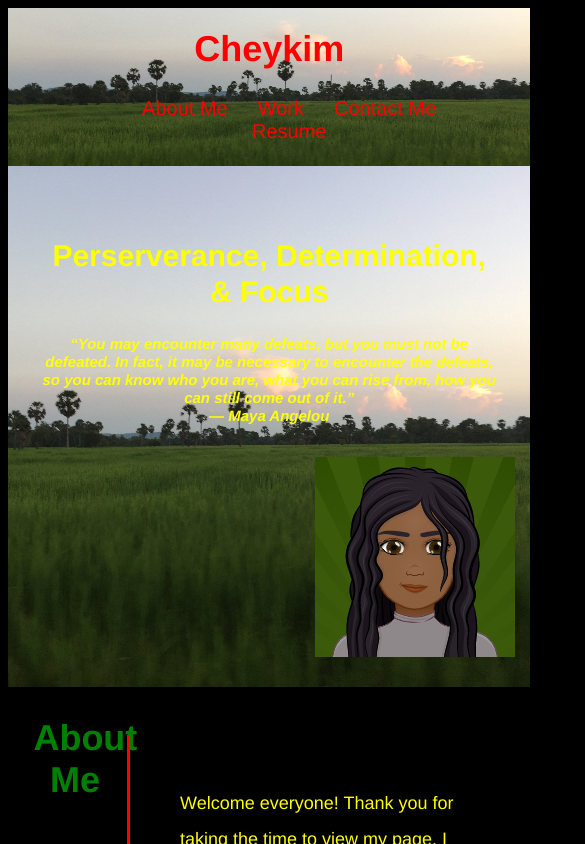
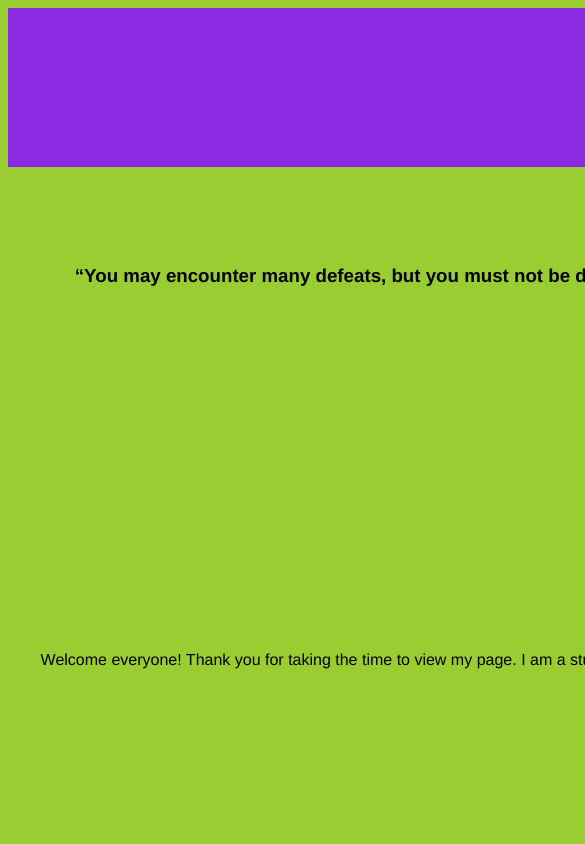
Before and after one commit to kcheykim/fanpage-prework, a plain HTML site: page index.html in a window 390 px wide. Shown: the top 844 px of the page, 585 px wide, since content can reach past the window. Drawn offline with Linux system fonts and the light colour scheme.

Commit message:
pushing fanpage - initial commit

```diff
--- a/assets/css/style.css
+++ b/assets/css/style.css
@@ -4,42 +4,30 @@
 
 body {
     font-family: Helvetica, Arial, Helvetica, sans-serif;
-    background-color: black;
-    color: yellow;
+    background-color: yellowgreen;
+    color: black;
     display: flex;
     flex-wrap: wrap;
+    justify-content: space-between
 }
 
 header {
-    background-color: blue;
+    background-color: blueviolet;
     padding: 20px 35px;
+    width: 100%;
     display: flex;
     flex-wrap: wrap;
     justify-content: space-between;
-    position: sticky;
-    position: -webkit-sticky;
-    top: 0;
-    background-image: url(../images/field.jpg);
-    background-size: cover;
-    background-position: center;
-    background-attachment: fixed;
-    background-position: 80%;
 }
 
 header h1 {
     font-weight: bold;
-    font-size: 36px;
-    color: red;
+    font-size: 52px;
     margin: 0;
 }
 
-header a {
-    text-decoration: none;
-    color: red;
-}
-
 header nav {
-    margin: 7px 0;
+    margin: 10px 5px;
 }
 
 header nav ul {
@@ -52,130 +40,51 @@ header nav ul {
 
 header nav ul li a {
     margin: 10px 15px;
-    font-weight: lighter;
     font-size: 1.55vw;
+    text-decoration: none;
+    color: black;
 }
 
-.hero {
-    background-image: url(../images/field.jpg);
-    background-size: cover;
+#bio h2,
+#album h2,
+#video h2 {
+    font-size: 48px;
+    font-weight: bolder;
+    justify-content: stretch;
+}
+.content {
+    width:100%;
+    padding: 20px;
     display: flex;
-    justify-content: center;
-    flex-wrap: wrap;
-    align-items: flex-start;
-    background-position: 80%;
-    background-attachment: fixed;
+    justify-content: space-between;
 }
 
-.hero-cta {
-    line-height: 1.2;
-    width: 45%;
-    color: yellow;
-    margin: 3.5%;
-    font-size: 18px;
+#bio img,
+#album img,
+#video img {
+    padding: 10px;
+    border: 5px solid navy;
+    margin: 0;
+    max-width: max-content;
 }
 
-.hero-cta h2 {
-    font-size: 30px;
-    font-weight: bold;
-    align-items: left;
-}
-
-.hero-cta h3 {
-    font-size: 15px;
-    font-style: italic;
-    align-items: left;
-}
-
-.picture {
-    text-align: right;
-    width: 25%;
-    flex-wrap: wrap;
-    display: flex;
-    justify-content: right;
-}
-
-.title {
-    display: flex;
-}
-.section-title {
-    font-size: 36px;
-    color: green;
-    padding-bottom: 20px;
-    text-align: center;
-    margin: 0 auto 35px auto;
-    width: 250px;
+#bio p,
+#album p,
+#video p {
+    line-height: 2;
+    font-size: 24px;
+    padding-left: 20px;
 }
 
 
-#about-me, #work, #contact-me, #resume {
-    display: flex;
-}
-
-#about-me p,
-#contact-me p,
-#resume p {
-    line-height: 2;
-    color: yellow;
-    font-size: 18px;
-    text-align: left;
-    padding: 50px;
-    border-left: 3px solid red;
-}
-
-.photo-display {
-    border-left: 3px solid red;
-    padding: 50px;
-}
-.photo{
-    display: inline-block;
-}
-
-.photo img{
-    padding: 20px;
-    width: 300px;
-    height: 225px;
-  }
-
-  .photo-display h4 {
-      text-align: center;
-  }
-
-  .flex-row {
-    display: flex;
-}
-
-.launchApp{
-    transform: transform .3s;
-}
-
-.launchApp:hover {
-    transform: scale(2);
-}
-
 footer {
-    background: green;
+    background: blueviolet;
     width: 100%;
     padding: 40px 35px;
     display: flex;
     justify-content: space-between;
     flex-wrap: wrap;
 }
-
-/* apply style to the left <h2> of the footer */
-footer h4 {
-    color: white;
-    font-size: 30px;
-    margin: 0;
-}
-
-/* apply style to the right <div> of the footer */
-footer div {
-    line-height: 1.5;
-    text-align: right;
-}
-
-
 
 
 /* Media Query */
@@ -211,8 +120,9 @@ footer div {
         width: 100%;
     }
 
-    .section-title {
-        width: 80%;
+    #bio h2, #album h2, #video h2{
+        width: 200px;
+        justify-content: stretch;
     }
 }
 
@@ -221,15 +131,18 @@ footer div {
     section {
         padding: 30px 15px;
         text-align: center;
+        }
+
+    #bio h2, #album h2, #video h2 {
         flex: 1 100%;
+        width: 100%;
     }
 
-    .picture {
-        flex: 1;
+    #bio img, #album img, #video img {
+        flex: 2 80%;
     }
-
-    .card {
-        flex: 0 0 32%;
+    #bio p, #album p, #video p {
+        flex: 0 0 30%;
         margin-right: 0;
         margin-top: 15px;
         margin-bottom: 15px;
```
